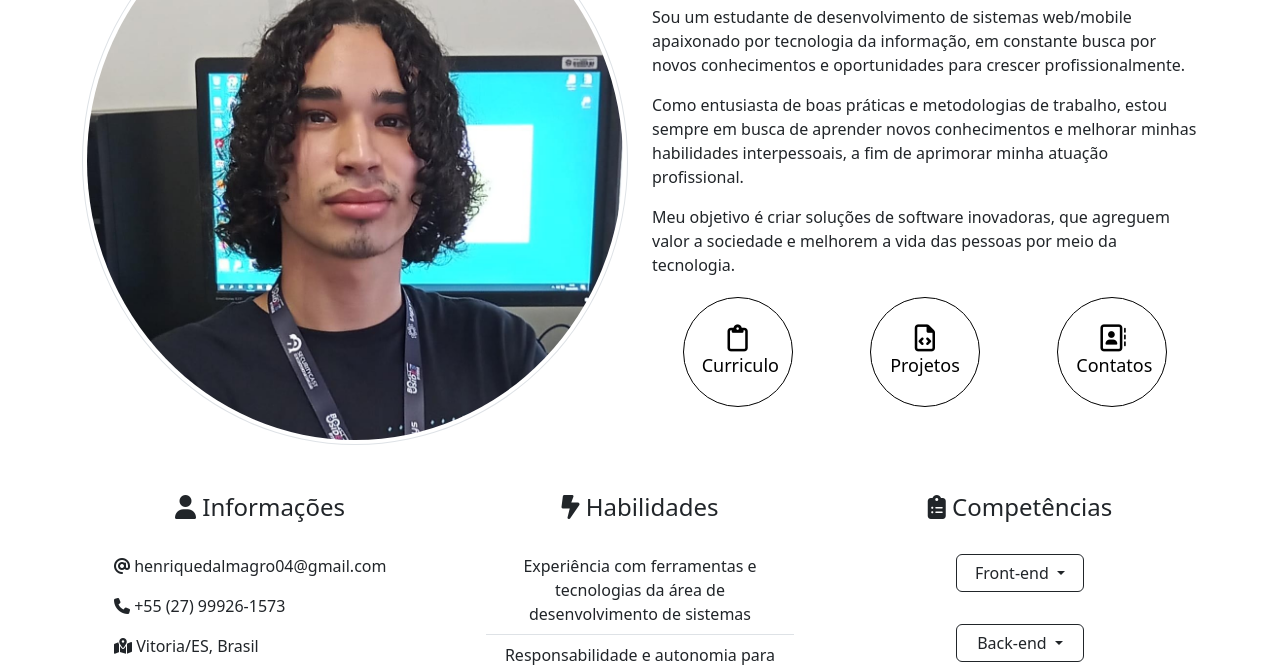
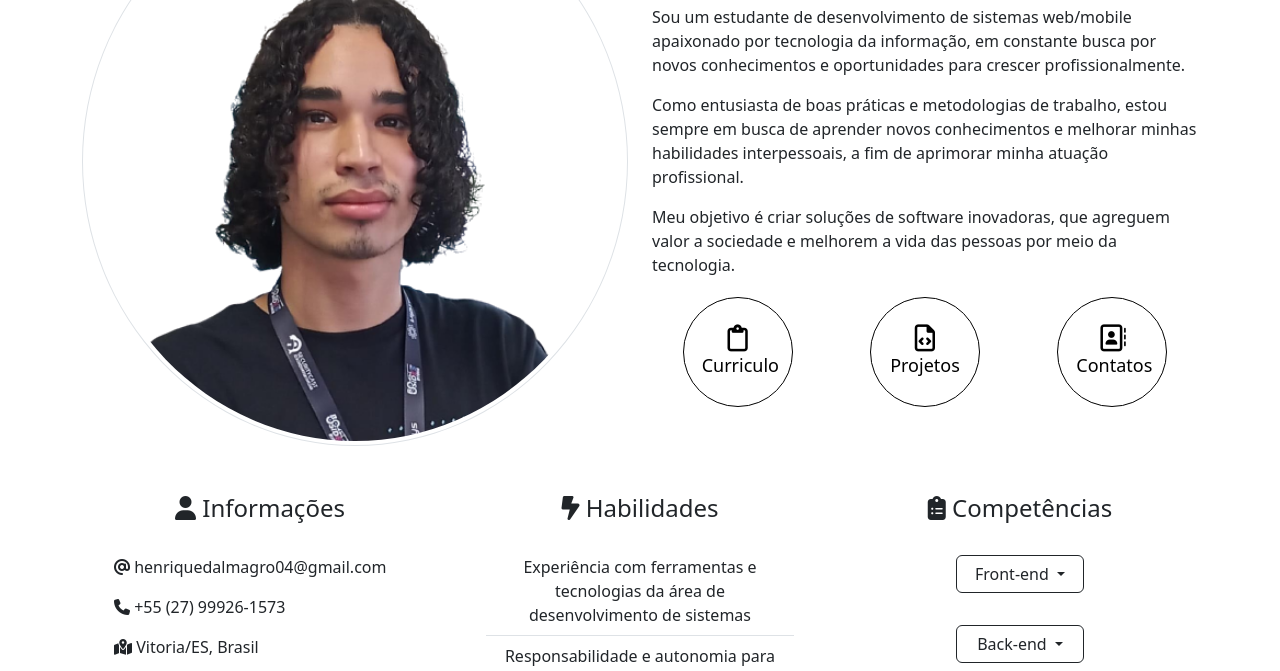
Before and after one commit to SimpleR1ick/simpler1ick.github.io, a plain HTML site: page index.html in a window 1280 px wide. Shown: the part 233-904 px from the top of the page. Drawn offline with nearby package versions, Linux system fonts and the light colour scheme.

Commit message:
Image bg

```diff
--- a/html/view/home.html
+++ b/html/view/home.html
@@ -4,10 +4,9 @@
 		<!-- Imagem rosto -->
 		<section class="col-lg-6">
 			<picture>
-				<source srcset="img/eu.jpg" type="image/svg+xml">
-				<img src="img/eu.jpg" class="img-fluid img-thumbnail img-rosto w-100 w-md-auto" alt="eu.jpg">
+				<source srcset="img/eu.png" type="image/svg+xml">
+				<img src="img/eu.png" class="img-fluid img-thumbnail img-rosto w-100 w-md-auto" alt="eu.png">
 			</picture>
-
 		</section>
 
 		<!-- Sobre mim -->
```
Also changed, not shown: img/eu.jpg (deleted), img/eu.png (added).
